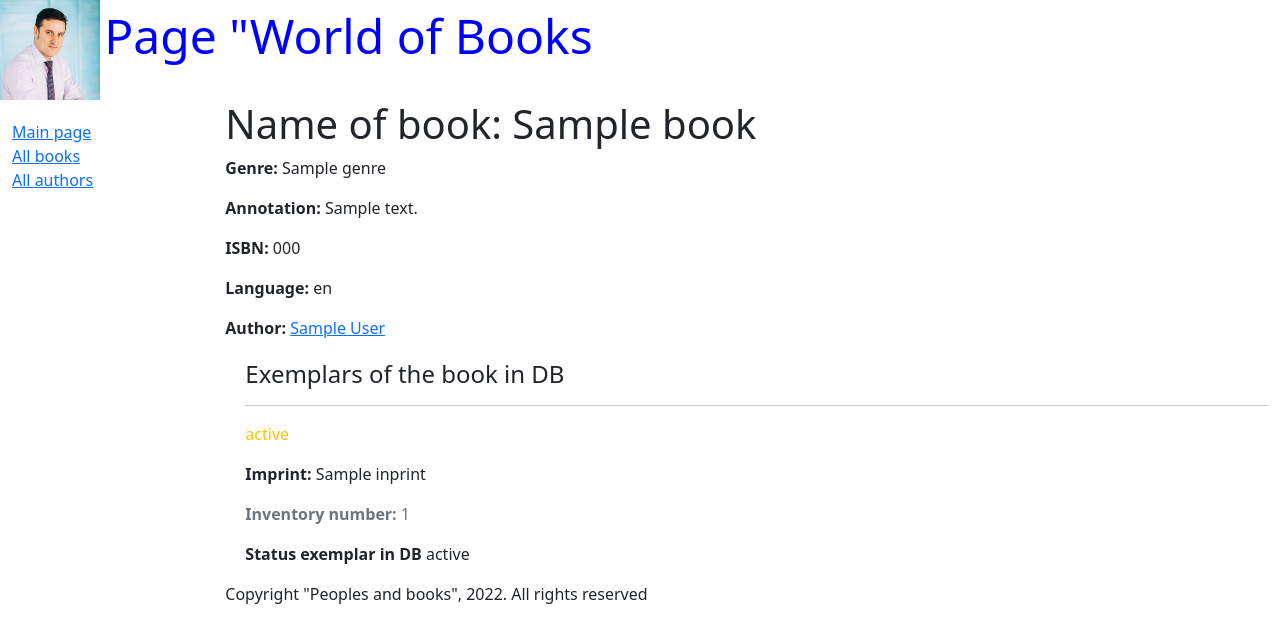
After one commit to Senator23rus/WorldOfBooks, a Django app: template WebBooks/catalog/templates/catalog/book_detail.html in a window 1280 px wide. The commit adds this page. Shown: the top 643 px of the page. Run offline with Django 3.2, Linux system fonts and the light colour scheme; the template is opened without the code that fills it: most values are stand-ins (such as "Sample title", 1, 10 or a date in 2020).

Commit message:
End of Chapter 9

```diff
--- a/WebBooks/WebBooks/urls.py
+++ b/WebBooks/WebBooks/urls.py
@@ -1,10 +1,14 @@
 
 from django.contrib import admin
 from django.urls import path
-
+from django.conf.urls import url
 from catalog import views
 
 urlpatterns = [
     path('', views.index, name='index'),
     path('admin/', admin.site.urls),
+    url(r'^books/$', views.BookListView.as_view(), name='books'),
+    url(r'^book/(?P<pk>\d+)$', views.BookDetalView.as_view(), name='book-detail'),
+    url(r'^authors/$', views.AuthorListView.as_view(), name='authors'),
+
 ]
--- a/WebBooks/catalog/templates/base_generic.html
+++ b/WebBooks/catalog/templates/base_generic.html
@@ -26,8 +26,8 @@
         {% block sidebar %}
         <ul class="sidebar-nav">
             <li><a href="{% url 'index' %}">Main page</a></li>
-            <li><a href="">All books</a></li>
-            <li><a href="">All authors</a></li>
+            <li><a href="{% url 'books' %}">All books</a></li>
+            <li><a href="{% url 'authors' %}">All authors</a></li>
         </ul>
         {% endblock %}
         </div>
@@ -36,6 +36,22 @@
 
 
 
+            {% endblock %}
+
+            {% block pagination %}
+                {% if is_paginated %}
+                <div class="pagination">
+                    <span class="page-links">
+                        {% if page_obj.has_previous %}
+                            <a href="{{ request.path }}?page={{ page_obj.previous_page_number }}">Previous page</a>
+                        {% endif %}
+                        <span class="page-current">Page {{ page_obj.number }} of {{ page_obj.paginator.num_pages }}.</span>
+                        {% if page_obj.has_next %}
+                            <a href="{{ request.path }}?page={{ page_obj.next_page_number }}">Next page</a>
+                        {% endif %}
+                    </span>
+                </div>
+                {% endif %}
             {% endblock %}
             {% block footer %}
                 {% block copyright %}
--- /dev/null
+++ b/WebBooks/catalog/templates/catalog/book_detail.html
@@ -0,0 +1,29 @@
+{% extends "base_generic.html" %}
+
+{% block content %}
+
+    <h1>Name of book: {{ book.title }}</h1>
+    <p><strong> Genre:</strong> {{ book.genre }} </p>
+    <p><strong> Annotation:</strong> {{ book.summary }} </p>
+    <p><strong> ISBN:</strong> {{ book.isbn }} </p>
+    <p><strong> Language:</strong> {{ book.language }} </p>
+        {% for author in book.author.all %}
+            <p><strong>Author:</strong>
+            <a href=""> {{ author.first_name }}
+                        {{ author.last_name }}</a></p>
+        {% endfor %}
+<div style="margin-left:20px; margin-top:20px">
+    <h4>Exemplars of the book in DB</h4>
+    {% for copy in book.bookinstance_set.all %}
+    <hr><p class="{% if copy.status == 1 %}  text-success
+                  {% elif copy.status == 2 %} text-danger
+                  {% else %}  text-warning
+                  {% endif %}"> {{ copy.get_status_display }}</p>
+        <p><strong> Imprint:</strong> {{ copy.inprint }} </p>
+        <p class="text-muted"><strong> Inventory number:</strong> {{ copy.id }} </p>
+        <p><strong> Status exemplar in DB</strong> {{ copy.status }} </p>
+    {% endfor %}
+</div>
+
+ {% endblock %}
+ <p><strong> Author:</strong> <a href="">{{ author.first_name }} {{ author.last_name }}</a></p>
```
Also changed, not shown: WebBooks/catalog/models.py (+24 -10 lines), WebBooks/catalog/templates/catalog/author_list.html (added, +14 -0 lines), WebBooks/catalog/templates/catalog/book_list.html (added, +20 -0 lines), WebBooks/catalog/views.py (+21 -9 lines).
